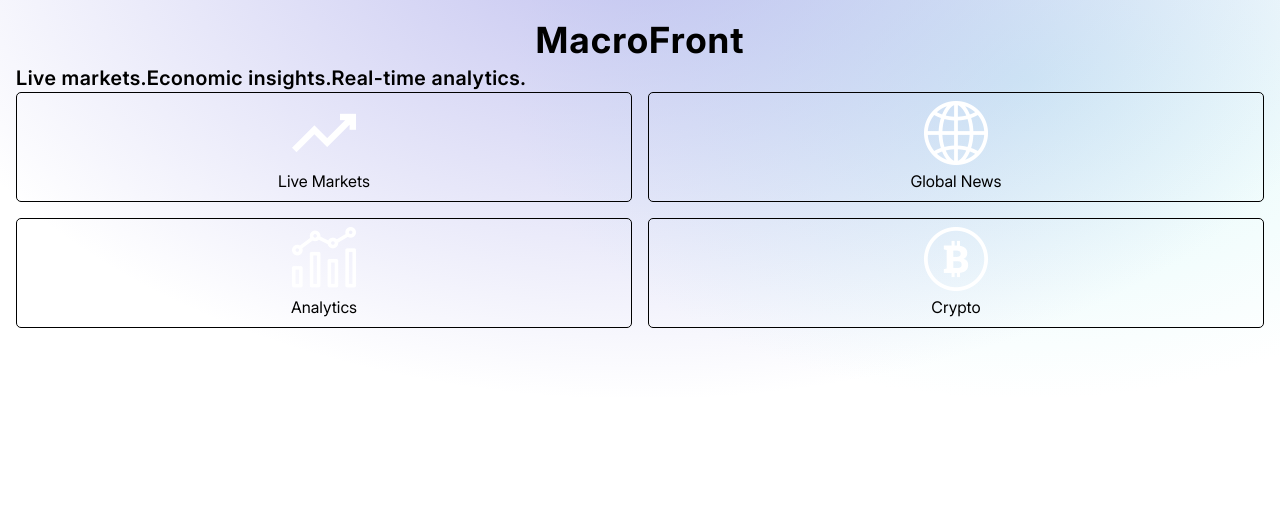
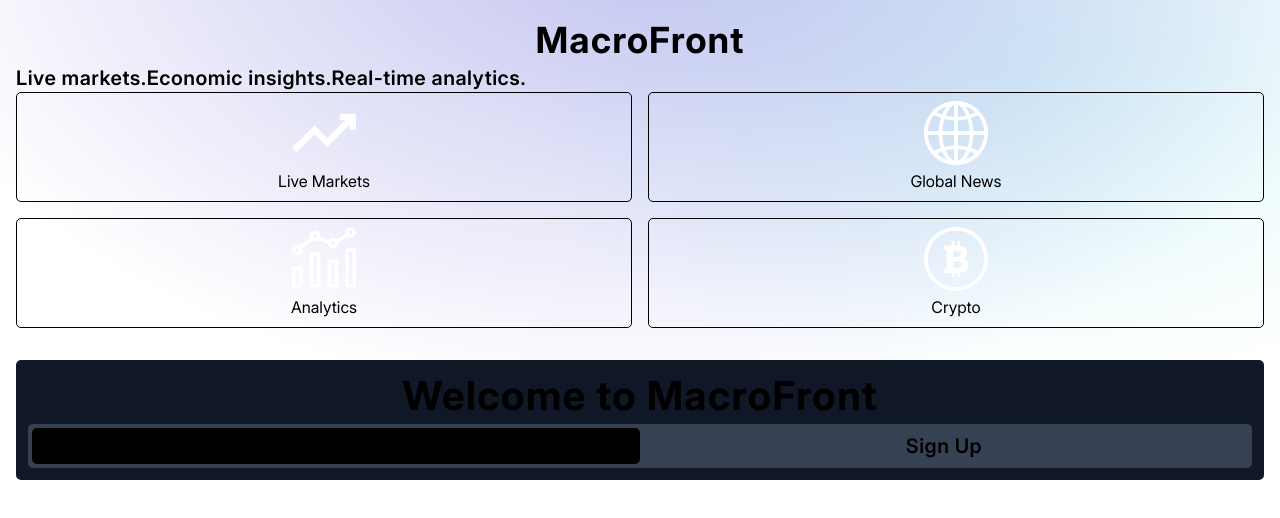
Before and after one commit to arfath-ali/MacroFront, a React (Vite) app: page /auth in a window 1280 px wide. Shown: the top 518 px of the page. Built offline with nearby package versions, Linux system fonts and the light colour scheme.

Commit message:
feat: add auth toggle buttons with conditional styling

```diff
--- a/src/pages/auth/Auth.tsx
+++ b/src/pages/auth/Auth.tsx
@@ -1,6 +1,10 @@
+import { useState } from 'react';
 import AuthFeatures from './components/AuthFeatures';
 
 const Auth = () => {
+  const [isSignIn, setIsSignIn] = useState(true);
+  const [isSignUp, setIsSignUp] = useState(false);
+
   return (
     <>
       <header className="p-4">
@@ -13,7 +17,28 @@ const Auth = () => {
         </div>
       </header>
       <main className="p-4">
-        <div className="tablet:hidden">
+        <div className="flex flex-col items-center rounded-[5px] bg-gray-900 p-3">
+          <h2 className="text-bold">Welcome to MacroFront</h2>
+          <div className="mt-1 flex w-full justify-center rounded-[5px] bg-gray-700 p-1">
+            <button
+              onClick={() => {
+                setIsSignIn(true);
+                setIsSignUp(false);
+              }}
+              className={`btn-auth-signin text-semibold ${isSignIn ? 'bg-black' : ''}`}>
+              Sign In
+            </button>
+            <button
+              onClick={() => {
+                setIsSignIn(false);
+                setIsSignUp(true);
+              }}
+              className={`btn-auth-signup text-semibold ${isSignUp ? 'bg-black' : ''}`}>
+              Sign Up
+            </button>
+          </div>
+        </div>
+        <div className={isSignUp ? 'hidden' : 'tablet:hidden'}>
           <AuthFeatures />
         </div>
       </main>
```
